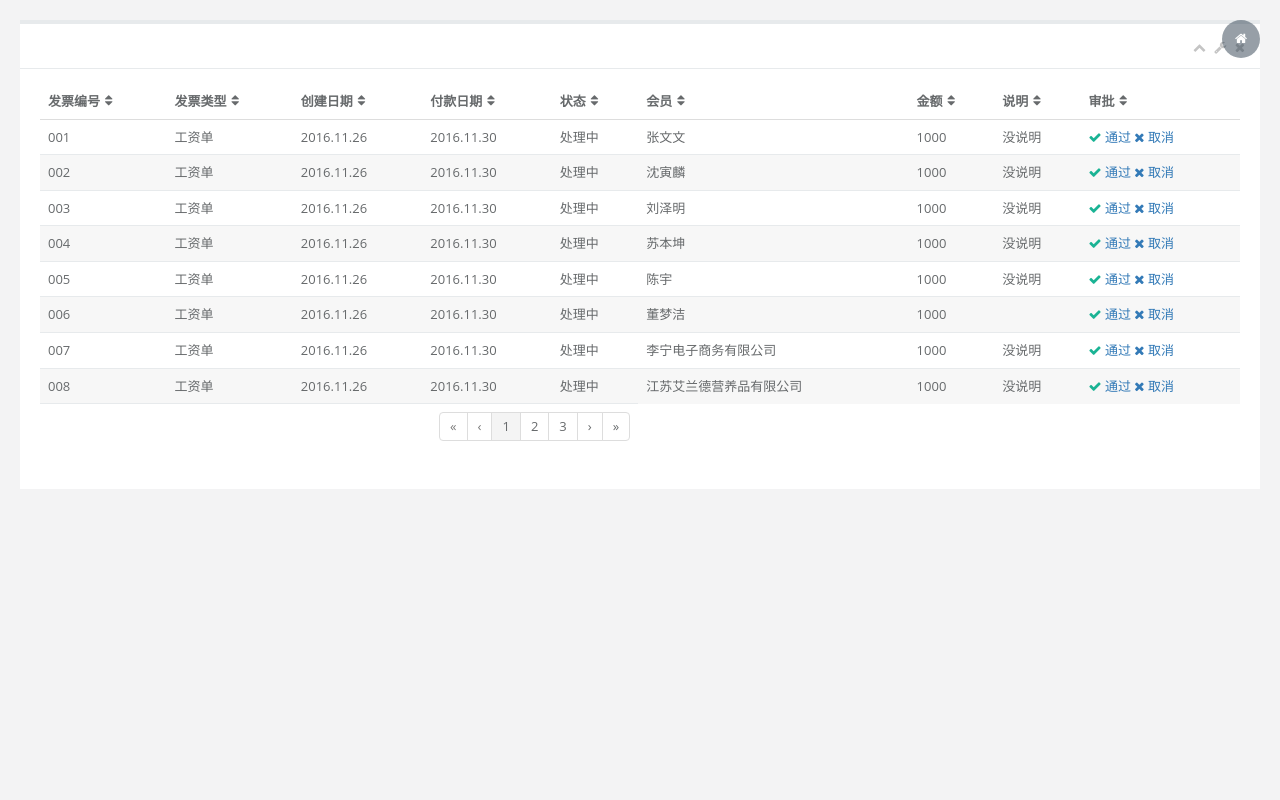
After one commit to banff-fh/finmanag, a Django app: page /cashier/audit_invoice/ in a window 1280 px wide. The commit adds this page. Run offline with Django 3.2, Linux system fonts and the light colour scheme; some libraries are stand-ins or nearby versions.

Commit message:
Added create_payment & audit_invoice Demo Layout .

```diff
--- /dev/null
+++ b/fin_manager/cashier/templates/audit_invoice.html
@@ -0,0 +1,289 @@
+<!DOCTYPE html>
+<html>
+
+<head>
+
+    <meta charset="utf-8">
+    <meta name="viewport" content="width=device-width, initial-scale=1.0">
+
+
+
+    <link rel="shortcut icon" href="favicon.ico"> <link href="/static/css/bootstrap.min.css?v=3.3.5" rel="stylesheet">
+    <link href="/static/css/font-awesome.min.css?v=4.4.0" rel="stylesheet">
+    <link href="/static/css/plugins/footable/footable.core.css" rel="stylesheet">
+
+    <link href="/static/css/animate.min.css" rel="stylesheet">
+    <link href="/static/css/style.min.css?v=4.0.0" rel="stylesheet"><base target="_blank">
+
+</head>
+
+<body class="gray-bg">
+    <div class="wrapper wrapper-content animated fadeInRight">
+
+            <div class="row">
+                <div class="col-sm-12">
+                    <div class="ibox float-e-margins">
+                        <div class="ibox-title">
+                            <h5></h5>
+
+                            <div class="ibox-tools">
+                                <a class="collapse-link">
+                                    <i class="fa fa-chevron-up"></i>
+                                </a>
+                                <a class="dropdown-toggle" data-toggle="dropdown" href="#">
+                                    <i class="fa fa-wrench"></i>
+                                </a>
+                                <ul class="dropdown-menu dropdown-user">
+                                    <li><a href="#">选项 01</a>
+                                    </li>
+                                    <li><a href="#">选项 02</a>
+                                    </li>
+                                </ul>
+                                <a class="close-link">
+                                    <i class="fa fa-times"></i>
+                                </a>
+                            </div>
+                        </div>
+                        <div class="ibox-content">
+
+                            <table class="footable table table-stripped toggle-arrow-tiny" data-page-size="8">
+                                <thead>
+                                <tr>
+
+                                    <th data-toggle="true">发票编号</th>
+                                    <th>发票类型</th>
+                                    <th>创建日期</th>
+                                    <th >付款日期</th>
+                                    <th >状态</th>
+                                    <th >会员</th>
+                                    <th >金额</th>
+                                    <th>说明</th>
+                                    <th>审批</th>
+                                </tr>
+                                </thead>
+                                <tbody>
+                                <tr>
+                                    <td>001</td>
+                                    <td>工资单</td>
+                                    <td>2016.11.26</td>
+                                    <td>2016.11.30</td>
+                                    <td>处理中</td>
+                                    <td>张文文</td>
+                                    <td>1000</td>
+                                    <td>没说明</td>
+                                    <td><a href="#"><i class="fa fa-check text-navy"></i> 通过</a>  <a href="#"><i class="fa fa-close"></i> 取消</a></td>
+                                </tr>
+                                 <tr>
+                                    <td>002</td>
+                                    <td>工资单</td>
+                                    <td>2016.11.26</td>
+                                    <td>2016.11.30</td>
+                                    <td>处理中</td>
+                                    <td>沈寅麟</td>
+                                    <td>1000</td>
+                                    <td>没说明</td>
+                                    <td><a href="#"><i class="fa fa-check text-navy"></i> 通过</a>  <a href="#"><i class="fa fa-close"></i> 取消</a></td>
+                                </tr>
+                                 <tr>
+                                    <td>003</td>
+                                    <td>工资单</td>
+                                    <td>2016.11.26</td>
+                                    <td>2016.11.30</td>
+                                    <td>处理中</td>
+                                    <td>刘泽明</td>
+                                    <td>1000</td>
+                                    <td>没说明</td>
+                                    <td><a href="#"><i class="fa fa-check text-navy"></i> 通过</a>  <a href="#"><i class="fa fa-close"></i> 取消</a></td>
+                                </tr>
+                                 <tr>
+                                    <td>004</td>
+                                    <td>工资单</td>
+                                    <td>2016.11.26</td>
+                                    <td>2016.11.30</td>
+                                    <td>处理中</td>
+                                    <td>苏本坤</td>
+                                    <td>1000</td>
+                                    <td>没说明</td>
+                                    <td><a href="#"><i class="fa fa-check text-navy"></i> 通过</a>  <a href="#"><i class="fa fa-close"></i> 取消</a></td>
+                                </tr>
+                                 <tr>
+                                    <td>005</td>
+                                    <td>工资单</td>
+                                    <td>2016.11.26</td>
+                                    <td>2016.11.30</td>
+                                    <td>处理中</td>
+                                    <td>陈宇</td>
+                                    <td>1000</td>
+                                    <td>没说明</td>
+                                    <td><a href="#"><i class="fa fa-check text-navy"></i> 通过</a>  <a href="#"><i class="fa fa-close"></i> 取消</a></td>
+                                </tr>
+                                 <tr>
+                                    <td>006</td>
+                                    <td>工资单</td>
+                                    <td>2016.11.26</td>
+                                    <td>2016.11.30</td>
+                                    <td>处理中</td>
+                                    <td>董梦洁</td>
+                                    <td>1000</td>
+                                    <td></td>
+                                    <td><a href="#"><i class="fa fa-check text-navy"></i> 通过</a>  <a href="#"><i class="fa fa-close"></i> 取消</a></td>
+                                </tr>
+                                 <tr>
+                                    <td>007</td>
+                                    <td>工资单</td>
+                                    <td>2016.11.26</td>
+                                    <td>2016.11.30</td>
+                                    <td>处理中</td>
+                                    <td>李宁电子商务有限公司</td>
+                                    <td>1000</td>
+                                    <td>没说明</td>
+                                    <td><a href="#"><i class="fa fa-check text-navy"></i> 通过</a>  <a href="#"><i class="fa fa-close"></i> 取消</a></td>
+                                </tr>
+                                 <tr>
+                                    <td>008</td>
+                                    <td>工资单</td>
+                                    <td>2016.11.26</td>
+                                    <td>2016.11.30</td>
+                                    <td>处理中</td>
+                                    <td>江苏艾兰德营养品有限公司</td>
+                                    <td>1000</td>
+                                    <td>没说明</td>
+                                    <td><a href="#"><i class="fa fa-check text-navy"></i> 通过</a>  <a href="#"><i class="fa fa-close"></i> 取消</a></td>
+                                </tr>
+                                <tr>
+                                    <td>010</td>
+                                    <td>工资单</td>
+                                    <td>2016.11.26</td>
+                                    <td>2016.11.30</td>
+                                    <td>处理中</td>
+                                    <td>社保局</td>
+                                    <td>1000</td>
+                                    <td>没说明</td>
+                                    <td><a href="#"><i class="fa fa-check text-navy"></i> 通过</a>  <a href="#"><i class="fa fa-close"></i> 取消</a></td>
+                                </tr>
+                                <tr>
+                                    <td>011</td>
+                                    <td>工资单</td>
+                                    <td>2016.11.26</td>
+                                    <td>2016.11.30</td>
+                                    <td>处理中</td>
+                                    <td>税务局</td>
+                                    <td>1000</td>
+                                    <td>没说明</td>
+                                    <td><a href="#"><i class="fa fa-check text-navy"></i> 通过</a>  <a href="#"><i class="fa fa-close"></i> 取消</a></td>
+                                </tr>
+                                <tr>
+                                    <td>012</td>
+                                    <td>工资单</td>
+                                    <td>2016.11.26</td>
+                                    <td>2016.11.30</td>
+                                    <td>处理中</td>
+                                    <td>税务局</td>
+                                    <td>1000</td>
+                                    <td>没说明</td>
+                                    <td><a href="#"><i class="fa fa-check text-navy"></i> 通过</a>  <a href="#"><i class="fa fa-close"></i> 取消</a></td>
+                                </tr>
+                                <tr>
+                                    <td>013</td>
+                                    <td>工资单</td>
+                                    <td>2016.11.26</td>
+                                    <td>2016.11.30</td>
+                                    <td>处理中</td>
+                                    <td>税务局</td>
+                                    <td>1000</td>
+                                    <td>没说明</td>
+                                    <td><a href="#"><i class="fa fa-check text-navy"></i> 通过</a>  <a href="#"><i class="fa fa-close"></i> 取消</a></td>
+                                </tr>
+                                <tr>
+                                    <td>014</td>
+                                    <td>工资单</td>
+                                    <td>2016.11.26</td>
+                                    <td>2016.11.30</td>
+                                    <td>处理中</td>
+                                    <td>税务局</td>
+                                    <td>1000</td>
+                                    <td>没说明</td>
+                                    <td><a href="#"><i class="fa fa-check text-navy"></i> 通过</a>  <a href="#"><i class="fa fa-close"></i> 取消</a></td>
+                                </tr>
+                                <tr>
+                                    <td>015</td>
+                                    <td>工资单</td>
+                                    <td>2016.11.26</td>
+                                    <td>2016.11.30</td>
+                                    <td>处理中</td>
+                                    <td>税务局</td>
+                                    <td>1000</td>
+                                    <td>没说明</td>
+                                    <td><a href="#"><i class="fa fa-check text-navy"></i> 通过</a>  <a href="#"><i class="fa fa-close"></i> 取消</a></td>
+                                </tr>
+                                <tr>
+                                    <td>016</td>
+                                    <td>工资单</td>
+                                    <td>2016.11.26</td>
+                                    <td>2016.11.30</td>
+                                    <td>处理中</td>
+                                    <td>税务局</td>
+                                    <td>1000</td>
+                                    <td>没说明</td>
+                                    <td><a href="#"><i class="fa fa-check text-navy"></i> 通过</a>  <a href="#"><i class="fa fa-close"></i> 取消</a></td>
+                                </tr>
+                                <tr>
+                                    <td>017</td>
+                                    <td>工资单</td>
+                                    <td>2016.11.26</td>
+                                    <td>2016.11.30</td>
+                                    <td>处理中</td>
+                                    <td>税务局</td>
+                                    <td>1000</td>
+                                    <td>没说明</td>
+                                    <td><a href="#"><i class="fa fa-check text-navy"></i> 通过</a>  <a href="#"><i class="fa fa-close"></i> 取消</a></td>
+                                </tr>
+                                <tr>
+                                    <td>0011</td>
+                                    <td>工资单</td>
+                                    <td>2016.11.26</td>
+                                    <td>2016.11.30</td>
+                                    <td>处理中</td>
+                                    <td>税务局</td>
+                                    <td>1000</td>
+                                    <td>没说明</td>
+                                    <td><a href="#"><i class="fa fa-check text-navy"></i> 通过</a>  <a href="#"><i class="fa fa-close"></i> 取消</a></td>
+                                </tr>
+                                <tr>
+                                    <td>0011</td>
+                                    <td>工资单</td>
+                                    <td>2016.11.26</td>
+                                    <td>2016.11.30</td>
+                                    <td>处理中</td>
+                                    <td>税务局</td>
+                                    <td>1000</td>
+                                    <td>没说明</td>
+                                    <td><a href="#"><i class="fa fa-check text-navy"></i> 通过</a>  <a href="#"><i class="fa fa-close"></i> 取消</a></td>
+                                </tr>
+                                </tbody>
+                                <tfoot>
+                                <tr>
+                                    <td colspan="5">
+                                        <ul class="pagination pull-right"></ul>
+                                    </td>
+                                </tr>
+                                </tfoot>
+                            </table>
+
+                        </div>
+                    </div>
+                </div>
+            </div>
+
+        </div>
+    <script src="/static/js/jquery.min.js?v=2.1.4"></script>
+    <script src="/static/js/bootstrap.min.js?v=3.3.5"></script>
+    <script src="/static/js/plugins/footable/footable.all.min.js"></script>
+    <script src="/static/js/content.min.js?v=1.0.0"></script>
+    <script>
+        $(document).ready(function(){$(".footable").footable();$(".footable2").footable()});
+    </script>
+    <script type="text/javascript" src="http://tajs.qq.com/stats?sId=9051096" charset="UTF-8"></script>
+</body>
+
+</html>
--- a/fin_manager/cashier/urls.py
+++ b/fin_manager/cashier/urls.py
@@ -3,4 +3,6 @@ from . import views
 
 urlpatterns = [
      url(r'^find_invoice/', views.find_invoice, name='find_invoice'),
+     url(r'^audit_invoice/', views.audit_invoice, name='audit_invoice'),
+     url(r'^create_payment/', views.create_payment, name='create_payment'),
 ]
--- a/fin_manager/cashier/views.py
+++ b/fin_manager/cashier/views.py
@@ -2,7 +2,15 @@ from django.shortcuts import render
 from django.http import HttpResponse
 from django.http import JsonResponse
 
-# Create your views here.
 
+# find invoice item layout
 def find_invoice(request):
     return render(request,'find_invoice.html',{})
+
+# audit invoice layout
+def audit_invoice(request):
+    return render(request,'audit_invoice.html',{})
+
+# create payment
+def create_payment(request):
+    return render(request,'create_payment.html',{})
--- a/fin_manager/main/templates/base.html
+++ b/fin_manager/main/templates/base.html
@@ -21,8 +21,10 @@
     <link href="/static/css/animate.min.css" rel="stylesheet">
     <link href="/static/css/style.min.css?v=4.0.0" rel="stylesheet">
     <link href="/static/css/plugins/chosen/chosen.css" rel="stylesheet">
+    <link href="/static/css/plugins/footable/footable.core.css" rel="stylesheet">
+
+
 {#    <link href="/static/css/plugins/iCheck/custom.css" rel="stylesheet">#}
-
 {#    <link href="/static/css/plugins/colorpicker/css/bootstrap-colorpicker.min.css" rel="stylesheet">#}
 {#    <link href="/static/css/plugins/cropper/cropper.min.css" rel="stylesheet">#}
 {#    <link href="/static/css/plugins/switchery/switchery.css" rel="stylesheet">#}
@@ -52,7 +54,7 @@
     <script src="/static/js/plugins/pace/pace.min.js"></script>
 
 
-
+    <script src="/static/js/plugins/footable/footable.all.min.js"></script>
     <script src="/static/js/plugins/chosen/chosen.jquery.js"></script>
     <script src="/static/js/plugins/clockpicker/clockpicker.js"></script>
     <script src="/static/js/plugins/cropper/cropper.min.js"></script>
```
Also changed, not shown: fin_manager/cashier/templates/create_payment.html (added, +182 -0 lines), fin_manager/main/templates/index.html (+4 -4 lines).
